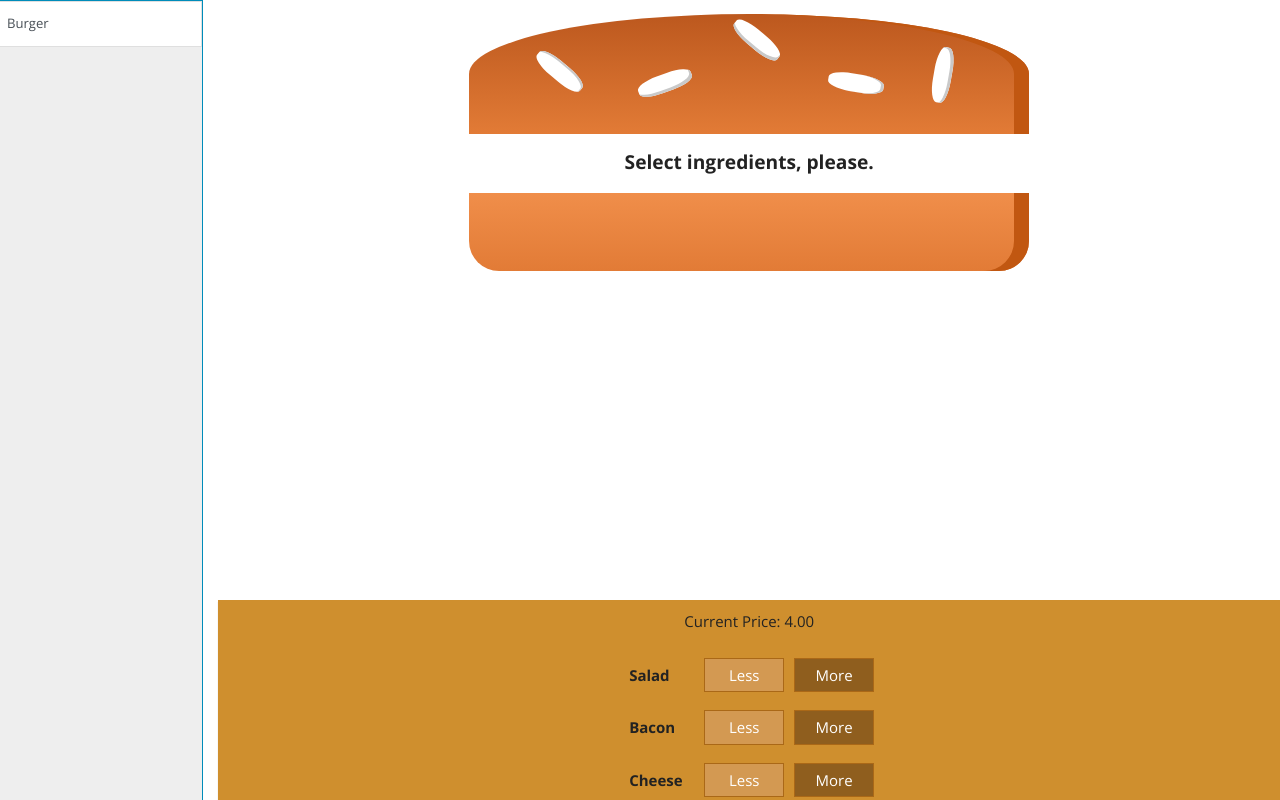
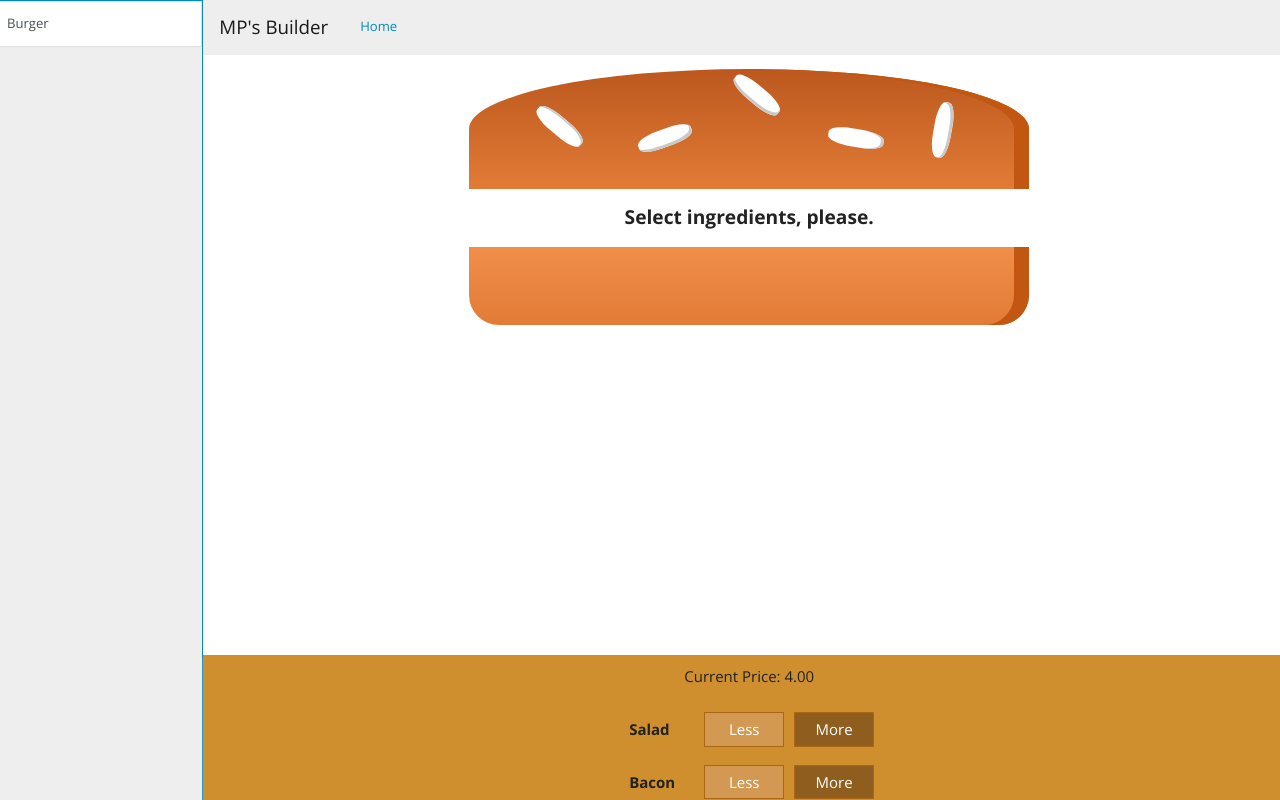
Before and after one commit to mpsingh17/Burger-Builder-ReactJS, a React (Create React App) app: page / in a window 1280 px wide. Shown: the top 800 px of the page. Built offline with nearby package versions, Linux system fonts and the light colour scheme.

Commit message:
navbar created simple.

```diff
--- /dev/null
+++ b/src/components/UI/Navbar/Navbar.js
@@ -0,0 +1,16 @@
+import React from "react";
+import { Navbar, Nav } from "react-bootstrap";
+
+const navbar = () => {
+    return (
+        <Navbar bg="light" expand="lg">
+            <Navbar.Brand href="#">MP's Builder</Navbar.Brand>
+            <Navbar.Toggle aria-controls="basic-navbar-nav" />
+            <Navbar.Collapse id="basic-navbar-nav">
+                <Nav.Link href="#">Home</Nav.Link>
+            </Navbar.Collapse>
+        </Navbar>
+    );
+};
+
+export default navbar;
--- a/src/components/layout/Layout.js
+++ b/src/components/layout/Layout.js
@@ -2,6 +2,7 @@ import React from "react";
 import styles from "./Layout.module.css";
 import Sidebar from "../UI/Sidebar/Sidebar";
 import BurgerBuilder from "../../containers/burger_builder/BurgerBuilder";
+import Navbar from "../UI/Navbar/Navbar";
 import { Container, Row, Col } from "react-bootstrap";
 
 const Layout = props => {
@@ -14,12 +15,13 @@ const Layout = props => {
                         className={
                             "border border-primary bg-light" +
                             " " +
-                            styles.SidebarCol
+                            styles.RemoveColPaddings
                         }
                     >
                         <Sidebar />
                     </Col>
-                    <Col>
+                    <Col className={styles.RemoveColPaddings}>
+                        <Navbar />
                         <BurgerBuilder />
                     </Col>
                 </Row>
--- a/src/components/layout/Layout.module.css
+++ b/src/components/layout/Layout.module.css
@@ -1,4 +1,4 @@
-.SidebarCol {
+.RemoveColPaddings {
     padding-right: 0;
     padding-left: 0;
 }
```
